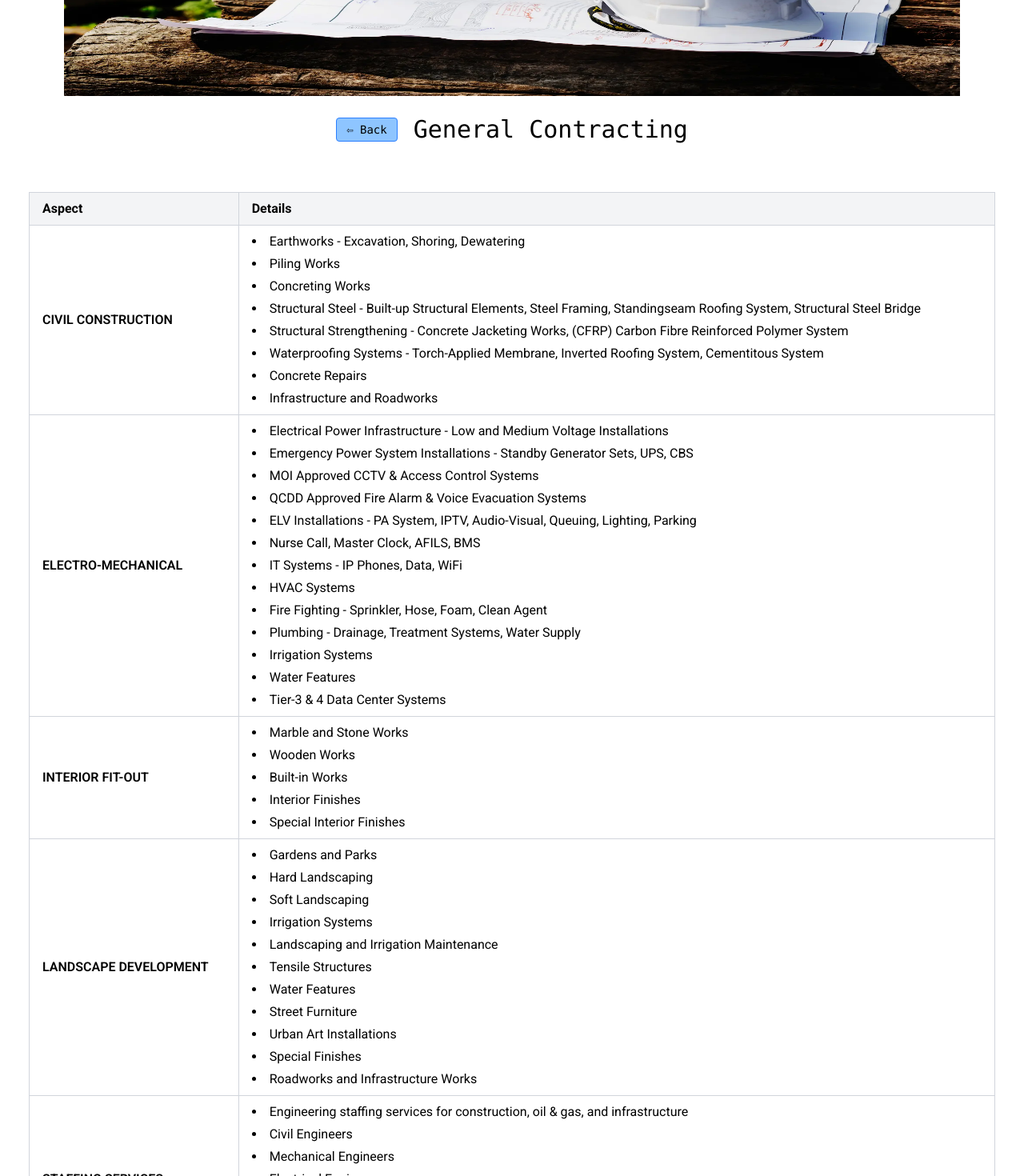
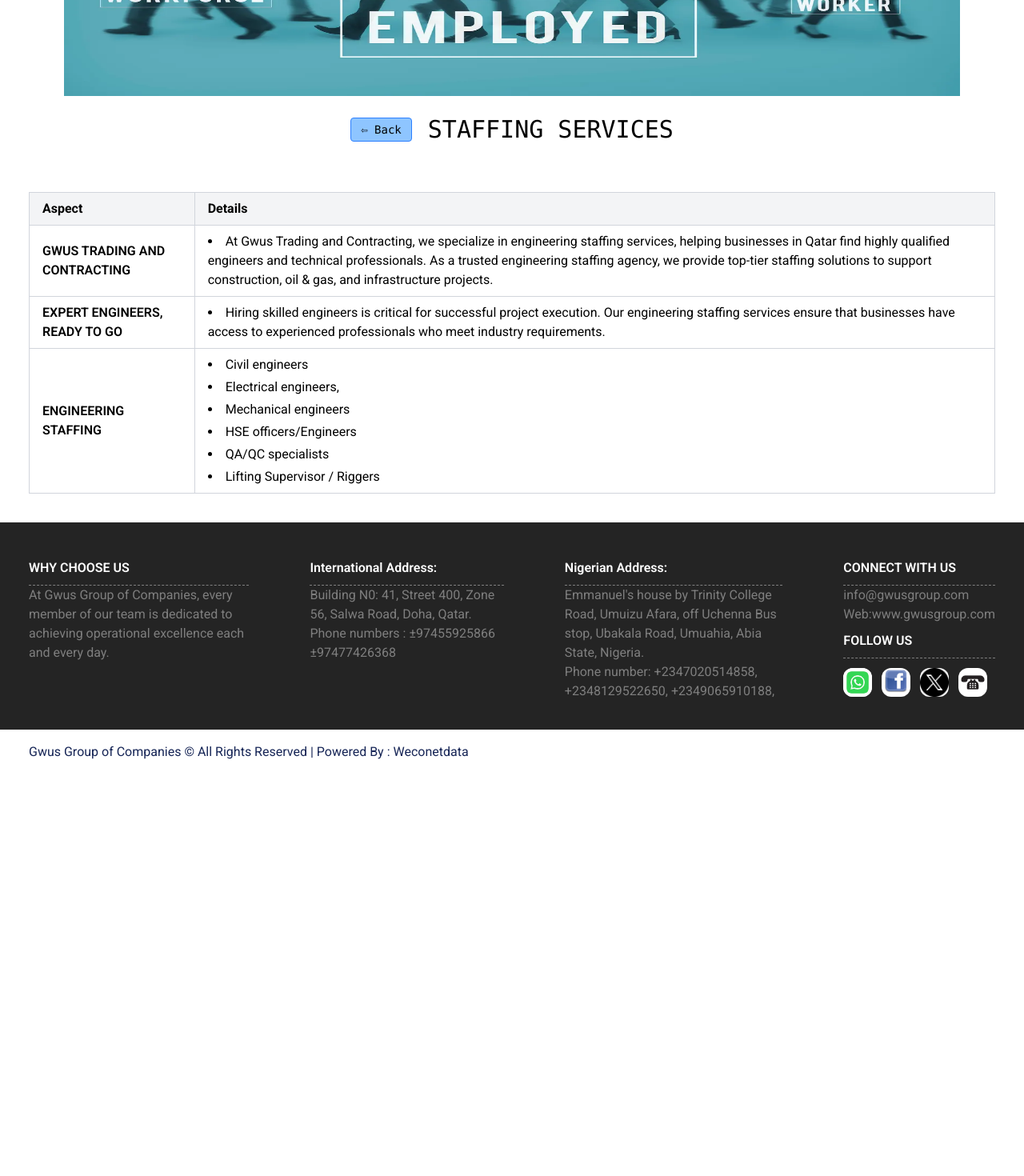
Before and after one commit to Hart-wiz/gwus-group, a React (Vite) app: page /gwustrading/staff in a window 1280 px wide. Shown: the part 240-1710 px from the top of the page at 80% size. After the commit the page ends 1208 px from the top, so only its background shows below. Built offline with nearby package versions, Linux system fonts and the light colour scheme.

Commit message:
edited the contents of gwustradingstaffing

```diff
--- a/src/pages/GwusTrading.jsx
+++ b/src/pages/GwusTrading.jsx
@@ -44,7 +44,7 @@
     {
       image: staff,
       title: "Staffing Services",
-      link: "/gwustrading/staffing",
+      link: "/gwustrading/staff",
     },
   ];
   return (
--- a/src/pages/GwusTradingstaff.jsx
+++ b/src/pages/GwusTradingstaff.jsx
@@ -1,34 +1,24 @@
 import React from "react";
 import Nav from "../components/Nav";
-import front from "../assets/generalcontract.webp";
+import front from "../assets/staffingbg.webp";
 import Footer from "../components/Footer";
 
 const GwusTradingstaff = () => {
   const data = [
     {
-      aspect: "CIVIL CONSTRUCTION",
+      aspect: "GWUS TRADING AND CONTRACTING",
       details:
-        "Earthworks - Excavation, Shoring, Dewatering ● Piling Works ● Concreting Works ● Structural Steel - Built-up Structural Elements, Steel Framing, Standingseam Roofing System, Structural Steel Bridge ● Structural Strengthening - Concrete Jacketing Works, (CFRP) Carbon Fibre Reinforced Polymer System ● Waterproofing Systems - Torch-Applied Membrane, Inverted Roofing System, Cementitous System ● Concrete Repairs ● Infrastructure and Roadworks",
+        "At Gwus Trading and Contracting, we specialize in engineering staffing services, helping businesses in Qatar find highly qualified engineers and technical professionals. As a trusted engineering staffing agency, we provide top-tier staffing solutions to support construction, oil & gas, and infrastructure projects.",
     },
     {
-      aspect: "ELECTRO-MECHANICAL",
+      aspect: "EXPERT ENGINEERS, READY TO GO",
       details:
-        "Electrical Power Infrastructure - Low and Medium Voltage Installations ● Emergency Power System Installations - Standby Generator Sets, UPS, CBS ● MOI Approved CCTV & Access Control Systems ● QCDD Approved Fire Alarm & Voice Evacuation Systems ● ELV Installations - PA System, IPTV, Audio-Visual, Queuing, Lighting, Parking ● Nurse Call, Master Clock, AFILS, BMS ● IT Systems - IP Phones, Data, WiFi ● HVAC Systems ● Fire Fighting - Sprinkler, Hose, Foam, Clean Agent ● Plumbing - Drainage, Treatment Systems, Water Supply ● Irrigation Systems ● Water Features ● Tier-3 & 4 Data Center Systems",
+        "Hiring skilled engineers is critical for successful project execution. Our engineering staffing services ensure that businesses have access to experienced professionals who meet industry requirements.",
     },
     {
-      aspect: "INTERIOR FIT-OUT",
+      aspect: "ENGINEERING STAFFING ",
       details:
-        "Marble and Stone Works ● Wooden Works ● Built-in Works ● Interior Finishes ● Special Interior Finishes",
-    },
-    {
-      aspect: "LANDSCAPE DEVELOPMENT",
-      details:
-        "Gardens and Parks ● Hard Landscaping ● Soft Landscaping ● Irrigation Systems ● Landscaping and Irrigation Maintenance ● Tensile Structures ● Water Features ● Street Furniture ● Urban Art Installations ● Special Finishes ● Roadworks and Infrastructure Works",
-    },
-    {
-      aspect: "STAFFING SERVICES",
-      details:
-        "Engineering staffing services for construction, oil & gas, and infrastructure ● Civil Engineers ● Mechanical Engineers ● Electrical Engineers ● HSE Officers ● QA/QC Specialists ● Lifting Supervisors / Riggers",
+        "Civil engineers ●	Electrical engineers,●	Mechanical engineers  ●	HSE officers/Engineers  ●	QA/QC specialists  ●	Lifting Supervisor / Riggers",
     },
   ];
 
@@ -48,7 +38,7 @@
           >
             ⇦ Back
           </a>
-          General Contracting
+          STAFFING SERVICES
         </h1>
 
         <section className="m-9 max-md:m-3">
```
